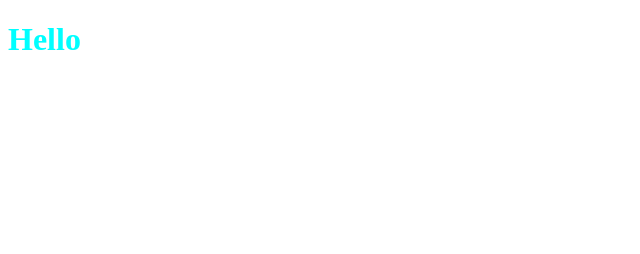
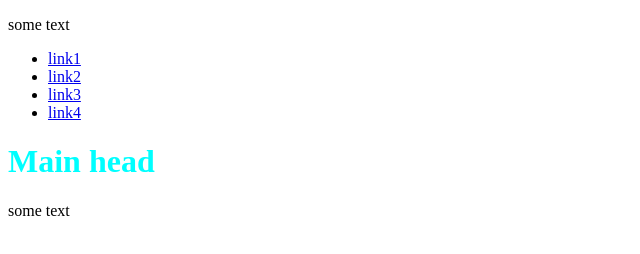
Before and after one commit to M1ndSeeker/close-repo, a plain HTML site: page inline_razmetka/index.html in a window 1280 px wide. Shown: the whole page, without its empty margins (0-640 px from the left). Drawn offline with Linux system fonts and the light colour scheme.

Commit message:
feat: first razmetka html

```diff
--- a/inline_razmetka/index.html
+++ b/inline_razmetka/index.html
@@ -8,6 +8,35 @@
     <title>Inline Razmetka</title>
 </head>
 <body>
-    <h1>Hello</h1>
+    <header>
+        <div class="container">
+            <p>some text</p>
+        </div>
+    </header>
+    <div class="main-wrapper">
+        <div class="container">
+            <aside>
+                <div class="sidebar">
+                    <ul>
+                        <li><a href="#">link1</a></li>
+                        <li><a href="#">link2</a></li>
+                        <li><a href="#">link3</a></li>
+                        <li><a href="#">link4</a></li>
+                    </ul>
+                </div>
+            </aside>
+            <main>
+                <h1>Main head</h1>
+                <div class="cards">
+
+                </div>
+            </main>
+        </div>
+    </div>
+    <footer>
+        <div class="container">
+            <p>some text</p>
+        </div>
+    </footer>
 </body>
 </html>
```
